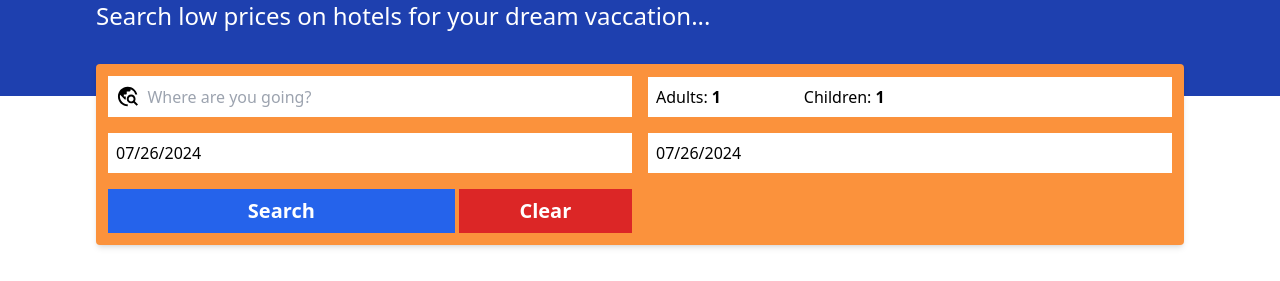
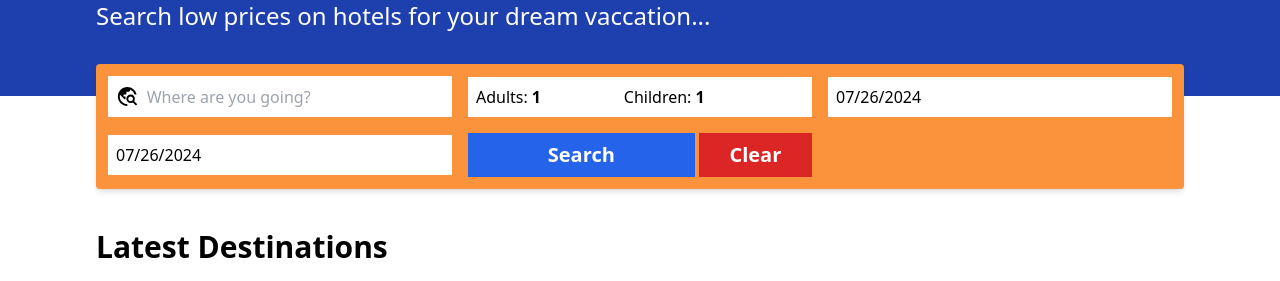
Before and after one commit to kausanubhav/stayhub, a React (Vite) app in the folder frontend/: page / in a window 1280 px wide. Shown: the part 140-421 px from the top of the page. Built offline with nearby package versions, Linux system fonts and the light colour scheme; no server answers.

Commit message:
added few changes in search bar ui

```diff
--- a/frontend/src/components/SearchBar.tsx
+++ b/frontend/src/components/SearchBar.tsx
@@ -1,5 +1,5 @@
 import { SearchParamsType, useSearchContext } from "@src/contexts/SearchContext"
-import { FC, FormEvent, useState } from "react"
+import { FC, FormEvent, useEffect, useRef, useState } from "react"
 import { MdTravelExplore } from "react-icons/md"
 import DatePicker from "react-datepicker"
 import "react-datepicker/dist/react-datepicker.css"
@@ -12,6 +12,9 @@ const SearchBar: FC<SearchBarProps> = () => {
   const [localSearchParams, setLocalSearchParams] = useState<SearchParamsType>(searchParams)
   const navigate = useNavigate()
 
+  const [isFixed, setIsFixed] = useState(false)
+  const searchBarRef = useRef<HTMLFormElement | null>(null)
+  const originalOffsetTop = useRef<number>(0)
   const handleSubmit = (event: FormEvent) => {
     event.preventDefault()
     saveSearchValues(localSearchParams)
@@ -37,9 +40,35 @@ const SearchBar: FC<SearchBarProps> = () => {
   const minDate = new Date()
   const maxDate = new Date()
   maxDate.setFullYear(maxDate.getFullYear() + 1)
+
+  const handleScroll = () => {
+    if (searchBarRef.current) {
+      const scrollTop = window.scrollY || document.documentElement.scrollTop
+      if (scrollTop >= originalOffsetTop.current) {
+        setIsFixed(true)
+      } else {
+        setIsFixed(false)
+      }
+    }
+  }
+  useEffect(() => {
+    if (searchBarRef.current) {
+      originalOffsetTop.current = searchBarRef.current.offsetTop
+    }
+
+    window.addEventListener("scroll", handleScroll)
+    return () => {
+      window.removeEventListener("scroll", handleScroll)
+    }
+  }, [])
+
   return (
+    <>
       <form
-      className="-mt-8 p-3 bg-orange-400 shadow-md rounded grid grid-cols-2 lg:grid-gols-3 2xl:grid-cols-5 items-center gap-4"
+        ref={searchBarRef}
+        className={`transition-all duration-400  p-3  shadow-md rounded grid grid-cols-2 lg:grid-cols-3 2xl:grid-cols-5 items-center gap-4 ${
+          isFixed ? " fixed top-0 left-auto  z-50 opacity-90 bg-blue-800" : "-mt-8 bg-orange-400 "
+        } ${!isFixed ? "w-full" : "max-w-6xl"}`}
         onSubmit={handleSubmit}
       >
         <div className="flex flex-row flex-1 bg-white items-center p-2">
@@ -125,7 +154,8 @@ const SearchBar: FC<SearchBarProps> = () => {
             Clear
           </button>
         </div>
-    </form>
+      </form>{" "}
+    </>
   )
 }
 
--- a/frontend/src/layouts/Layout.tsx
+++ b/frontend/src/layouts/Layout.tsx
@@ -13,7 +13,7 @@ const Layout: FC<LayoutProps> = ({ children }) => {
     <div className="flex flex-col min-h-screen">
       <Header />
       <Hero />
-      <div className="container mx-auto">
+      <div className=" container mx-auto">
         <SearchBar />
       </div>
       <div className="container mx-auto py-10 flex-1">{children}</div>
```
Lines whose indentation alone changed are shown as unchanged.
